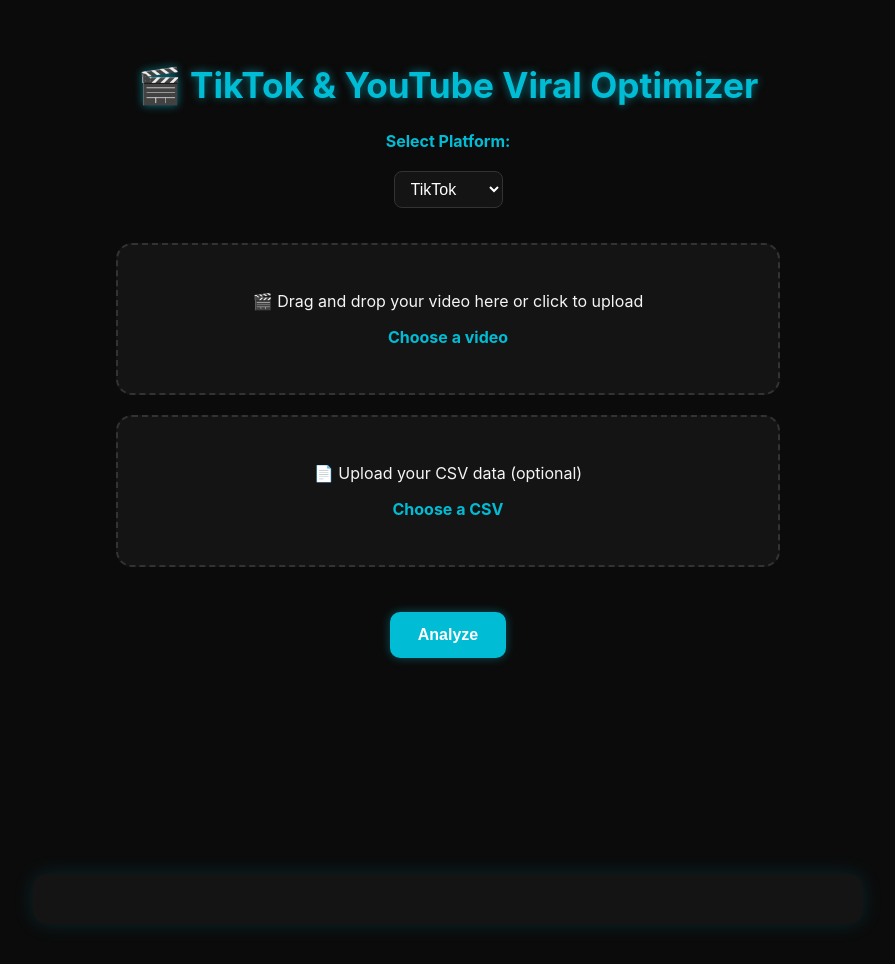
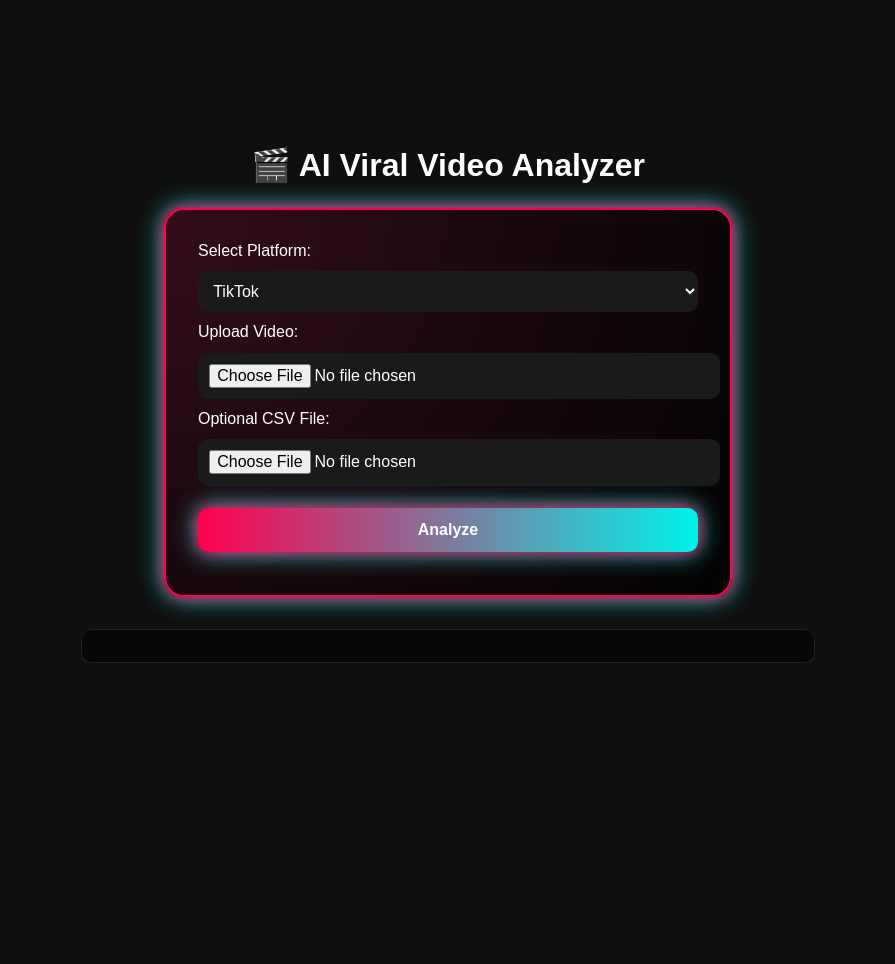
Before and after one commit to longlinemedia2025/tiktok-ai-analyzer, a Flask app: page / in a window 1280 px wide. Shown: the whole page, without its empty margins (192-1087 px from the left). After the commit the page ends 663 px from the top, so only its background shows below. Run offline with Flask 3, Linux system fonts and the light colour scheme.

Commit message:
Visual changes and deeper analysis with Ai

```diff
--- a/app.py
+++ b/app.py
@@ -14,6 +14,7 @@ app = Flask(__name__, template_folder="templates")
 CORS(app)
 client = OpenAI(api_key=os.getenv("OPENAI_API_KEY"))
 
+
 def analyze_video_features(video_path):
     """Extracts key video metrics like brightness, duration, and resolution."""
     clip = VideoFileClip(video_path)
@@ -29,21 +30,36 @@ def analyze_video_features(video_path):
         "brightness": round(brightness, 2),
     }
 
-def detect_niche_tone_keywords(video_name, csv_data=None):
-    """Uses AI to auto-detect niche, tone, and keywords."""
-    prompt = f"""
-    Analyze the following TikTok or YouTube video name and CSV (if provided)
-    to detect its niche, tone, and most relevant keywords.
 
-    Video: {video_name}
-    CSV sample data: {csv_data if csv_data else 'No CSV provided'}
+def extract_audio_features(video_path):
+    """Extracts average volume and audio presence using moviepy."""
+    try:
+        clip = VideoFileClip(video_path)
+        audio = clip.audio
+        if audio is None:
+            return {"audio_volume": 0, "has_audio": False}
+        samples = audio.to_soundarray(fps=22000)
+        volume = np.mean(np.abs(samples))
+        return {"audio_volume": round(float(volume), 4), "has_audio": True}
+    except Exception:
+        return {"audio_volume": 0, "has_audio": False}
 
-    Return a JSON with keys: niche, tone, keywords.
+
+def detect_niche_tone_keywords(video_name, csv_data=None, video_insights=None):
+    """Uses AI to detect niche, tone, and keywords with fallback logic."""
+    base_prompt = f"""
+    Analyze this TikTok or YouTube video to detect its niche, tone, and most relevant keywords.
+
+    Video Name: {video_name}
+    Video Insights: {video_insights if video_insights else 'No media insights available'}
+    CSV Sample Data: {csv_data if csv_data else 'No CSV provided'}
+
+    Return only JSON with keys: niche, tone, keywords.
     """
 
     response = client.responses.create(
         model="gpt-4.1-mini",
-        input=prompt
+        input=base_prompt
     )
 
     text = response.output[0].content[0].text
@@ -55,8 +71,9 @@ def detect_niche_tone_keywords(video_name, csv_data=None):
         "keywords": result.get("keywords", "None detected")
     }
 
+
 def generate_ai_analysis(platform, video_name, metrics, detected, csv_data=None):
-    """Generates the AI-enhanced viral analysis with your exact format."""
+    """Generates the AI-enhanced viral analysis in your exact format."""
     duration = metrics["duration"]
     resolution = metrics["resolution"]
     aspect_ratio = metrics["aspect_ratio"]
@@ -161,16 +178,26 @@ def analyze():
     if not video:
         return jsonify({"error": "No video uploaded."}), 400
 
+    # Save video temporarily
     with tempfile.NamedTemporaryFile(delete=False, suffix=".mp4") as tmp:
         video.save(tmp.name)
         metrics = analyze_video_features(tmp.name)
+        audio_features = extract_audio_features(tmp.name)
 
     csv_data = None
     if csv_file:
         df = pd.read_csv(csv_file)
         csv_data = df.head(5).to_dict()
 
-    detected = detect_niche_tone_keywords(video.filename, csv_data)
+    # First try AI media analysis
+    video_insights = None
+    try:
+        clip = VideoFileClip(tmp.name)
+        video_insights = f"Duration: {clip.duration}s, Avg Brightness: {metrics['brightness']}, Audio Volume: {audio_features['audio_volume']}, Has Audio: {audio_features['has_audio']}"
+    except Exception as e:
+        print("Media analysis failed, falling back:", e)
+
+    detected = detect_niche_tone_keywords(video.filename, csv_data, video_insights)
     result_text = generate_ai_analysis(platform, video.filename, metrics, detected, csv_data)
 
     return jsonify({"result": result_text})
--- a/templates/index.html
+++ b/templates/index.html
@@ -1,340 +1,206 @@
 <!DOCTYPE html>
 <html lang="en">
 <head>
-  <meta charset="UTF-8" />
-  <meta name="viewport" content="width=device-width, initial-scale=1.0" />
-  <title>TikTok & YouTube Viral Optimizer</title>
+  <meta charset="UTF-8">
+  <meta name="viewport" content="width=device-width, initial-scale=1.0">
+  <title>AI Viral Video Analyzer</title>
   <style>
+    :root {
+      --tiktok-pink: #ff0050;
+      --tiktok-cyan: #00f2ea;
+      --youtube-red: #ff0000;
+      --dark-bg: #0f0f0f;
+      --light-text: #ffffff;
+    }
+
     body {
-      font-family: "Inter", "Segoe UI", Tahoma, Geneva, Verdana, sans-serif;
-      background-color: #0b0b0b;
-      color: #f5f5f5;
-      text-align: center;
-      padding: 40px;
+      font-family: 'Poppins', sans-serif;
+      background-color: var(--dark-bg);
+      color: var(--light-text);
+      display: flex;
+      flex-direction: column;
+      align-items: center;
+      justify-content: center;
+      min-height: 100vh;
       margin: 0;
+      transition: background 0.5s ease;
     }
 
     h1 {
-      font-size: 2.2rem;
+      font-size: 2rem;
+      text-align: center;
       margin-bottom: 1.5rem;
-      color: #00bcd4;
-      text-shadow: 0 0 8px rgba(0, 188, 212, 0.6);
+      animation: fadeIn 1s ease-in-out;
     }
 
-    .upload-container {
-      border: 2px dashed #333;
-      border-radius: 16px;
-      padding: 30px;
-      margin: 20px auto;
-      width: 80%;
-      max-width: 600px;
-      background-color: #141414;
-      transition: all 0.3s ease-in-out;
+    form {
+      background: rgba(20, 20, 20, 0.8);
+      padding: 2rem;
+      border-radius: 20px;
+      width: 90%;
+      max-width: 500px;
+      box-shadow: 0 0 20px rgba(255, 255, 255, 0.05);
+      animation: fadeInUp 1s ease-in-out;
+      border: 2px solid transparent;
     }
 
-    .upload-container:hover {
-      border-color: #00bcd4;
-      background-color: #1c1c1c;
+    select, input[type="file"], button {
+      width: 100%;
+      margin: 0.7rem 0;
+      padding: 0.7rem;
+      border-radius: 10px;
+      border: none;
+      font-size: 1rem;
     }
 
-    input[type="file"] {
-      display: none;
-    }
-
-    label {
-      cursor: pointer;
-      color: #00bcd4;
-      font-weight: bold;
-      display: block;
-      margin-top: 10px;
-      transition: 0.3s;
-    }
-
-    label:hover {
-      color: #26d9ff;
+    select, input[type="file"] {
+      background-color: #1a1a1a;
+      color: white;
     }
 
     button {
-      background-color: #00bcd4;
+      background: linear-gradient(90deg, var(--tiktok-pink), var(--tiktok-cyan));
+      color: white;
+      cursor: pointer;
+      font-weight: 600;
+      transition: 0.3s;
       border: none;
-      color: #fff;
-      padding: 14px 28px;
       border-radius: 10px;
-      cursor: pointer;
-      font-size: 1rem;
-      transition: 0.3s;
-      margin-top: 25px;
-      font-weight: bold;
-      box-shadow: 0 0 10px rgba(0, 188, 212, 0.4);
+      padding: 0.8rem;
+    }
+
+    /* TikTok button glow animation */
+    @keyframes pulseGlowTikTokBtn {
+      0% { box-shadow: 0 0 10px var(--tiktok-pink), 0 0 20px var(--tiktok-cyan); }
+      50% { box-shadow: 0 0 25px var(--tiktok-pink), 0 0 35px var(--tiktok-cyan); }
+      100% { box-shadow: 0 0 10px var(--tiktok-pink), 0 0 20px var(--tiktok-cyan); }
+    }
+
+    /* YouTube button glow animation */
+    @keyframes pulseGlowYouTubeBtn {
+      0% { box-shadow: 0 0 10px var(--youtube-red), 0 0 20px white; }
+      50% { box-shadow: 0 0 25px var(--youtube-red), 0 0 35px white; }
+      100% { box-shadow: 0 0 10px var(--youtube-red), 0 0 20px white; }
+    }
+
+    .btn-tiktok {
+      background: linear-gradient(90deg, var(--tiktok-pink), var(--tiktok-cyan));
+      animation: pulseGlowTikTokBtn 2s infinite alternate;
+    }
+
+    .btn-youtube {
+      background: linear-gradient(90deg, var(--youtube-red), #ffffff);
+      animation: pulseGlowYouTubeBtn 2s infinite alternate;
     }
 
     button:hover {
-      background-color: #0097a7;
-      box-shadow: 0 0 15px rgba(0, 188, 212, 0.6);
+      transform: scale(1.05);
     }
 
-    select {
-      background-color: #141414;
-      color: #fff;
-      border: 1px solid #333;
-      border-radius: 8px;
-      padding: 8px 12px;
-      font-size: 1rem;
-      margin-bottom: 15px;
-      outline: none;
+    pre {
+      background: rgba(0, 0, 0, 0.6);
+      padding: 1rem;
+      border-radius: 10px;
+      white-space: pre-wrap;
+      word-wrap: break-word;
+      width: 90%;
+      max-width: 700px;
+      margin-top: 2rem;
+      animation: fadeIn 0.5s ease-in-out;
+      border: 1px solid rgba(255, 255, 255, 0.1);
     }
 
-    select:hover {
-      border-color: #00bcd4;
+    /* Card glow animations */
+    @keyframes pulseGlowTikTok {
+      0% { box-shadow: 0 0 10px var(--tiktok-pink), 0 0 20px var(--tiktok-cyan); }
+      50% { box-shadow: 0 0 25px var(--tiktok-pink), 0 0 35px var(--tiktok-cyan); }
+      100% { box-shadow: 0 0 10px var(--tiktok-pink), 0 0 20px var(--tiktok-cyan); }
     }
 
-    #results {
-      margin-top: 30px;
-      white-space: pre-wrap;
-      background-color: #141414;
-      border-radius: 14px;
-      padding: 25px;
-      width: 85%;
-      max-width: 780px;
-      margin-left: auto;
-      margin-right: auto;
-      text-align: left;
-      line-height: 1.7;
-      box-shadow: 0 0 20px rgba(0, 188, 212, 0.15);
+    @keyframes pulseGlowYouTube {
+      0% { box-shadow: 0 0 10px var(--youtube-red), 0 0 20px white; }
+      50% { box-shadow: 0 0 25px var(--youtube-red), 0 0 35px white; }
+      100% { box-shadow: 0 0 10px var(--youtube-red), 0 0 20px white; }
     }
 
-    .detected-section {
-      margin-top: 20px;
-      text-align: left;
-      width: 85%;
-      max-width: 750px;
-      margin-left: auto;
-      margin-right: auto;
-      background-color: #1a1a1a;
-      border-radius: 12px;
-      padding: 20px;
-      opacity: 0;
-      transition: opacity 0.8s ease-in-out;
-      box-shadow: 0 0 15px rgba(0, 188, 212, 0.15);
+    .tiktok-theme {
+      border: 2px solid var(--tiktok-pink);
+      animation: pulseGlowTikTok 2s infinite alternate;
+      background: radial-gradient(circle at top left, rgba(255,0,80,0.15), rgba(0,0,0,0.8));
     }
 
-    .detected-section.visible {
-      opacity: 1;
+    .youtube-theme {
+      border: 2px solid var(--youtube-red);
+      animation: pulseGlowYouTube 2s infinite alternate;
+      background: radial-gradient(circle at top left, rgba(255,0,0,0.15), rgba(0,0,0,0.8));
     }
 
-    .detected-section h3 {
-      color: #00bcd4;
-      margin-bottom: 10px;
+    @keyframes fadeIn {
+      from { opacity: 0; }
+      to { opacity: 1; }
     }
 
-    .detected-section p {
-      margin: 5px 0;
-    }
-
-    .loader {
-      display: none;
-      margin: 30px auto;
-      text-align: center;
-    }
-
-    .dots {
-      margin: 10px auto;
-    }
-
-    .dot {
-      height: 12px;
-      width: 12px;
-      margin: 0 4px;
-      background-color: #00bcd4;
-      border-radius: 50%;
-      display: inline-block;
-      animation: pulse 1.4s infinite ease-in-out both;
-    }
-
-    .dot:nth-child(1) {
-      animation-delay: -0.32s;
-    }
-
-    .dot:nth-child(2) {
-      animation-delay: -0.16s;
-    }
-
-    @keyframes pulse {
-      0%, 80%, 100% { transform: scale(0); }
-      40% { transform: scale(1); }
-    }
-
-    #loader-text {
-      color: #aaa;
-      font-style: italic;
-      margin-top: 10px;
-      font-size: 0.95rem;
-      min-height: 20px;
-    }
-
-    #reset-btn {
-      display: none;
-      margin-top: 25px;
-      background-color: #333;
-    }
-
-    #reset-btn:hover {
-      background-color: #444;
+    @keyframes fadeInUp {
+      from { opacity: 0; transform: translateY(20px); }
+      to { opacity: 1; transform: translateY(0); }
     }
   </style>
 </head>
 <body>
-  <h1>🎬 TikTok & YouTube Viral Optimizer</h1>
-
-  <div>
-    <label for="platform">Select Platform:</label><br />
-    <select id="platform">
-      <option value="TikTok">TikTok</option>
+  <h1>🎬 AI Viral Video Analyzer</h1>
+  <form id="analyzeForm" class="tiktok-theme">
+    <label for="platform">Select Platform:</label>
+    <select name="platform" id="platform" required>
+      <option value="TikTok" selected>TikTok</option>
       <option value="YouTube">YouTube</option>
     </select>
-  </div>
 
-  <div class="upload-container" id="video-dropzone">
-    <p>🎬 Drag and drop your video here or click to upload</p>
-    <input type="file" id="video" accept="video/*" />
-    <label for="video">Choose a video</label>
-    <p id="video-filename"></p>
-  </div>
+    <label for="video">Upload Video:</label>
+    <input type="file" name="video" accept="video/*" required>
 
-  <div class="upload-container" id="csv-dropzone">
-    <p>📄 Upload your CSV data (optional)</p>
-    <input type="file" id="csv" accept=".csv" />
-    <label for="csv">Choose a CSV</label>
-    <p id="csv-filename"></p>
-  </div>
+    <label for="csv">Optional CSV File:</label>
+    <input type="file" name="csv" accept=".csv">
 
-  <button id="analyze-btn">Analyze</button>
+    <button type="submit" id="analyzeBtn" class="btn-tiktok">Analyze</button>
+  </form>
 
-  <div class="loader" id="loader">
-    <div class="dots">
-      <div class="dot"></div><div class="dot"></div><div class="dot"></div>
-    </div>
-    <p id="loader-text">Initializing AI analysis...</p>
-  </div>
-
-  <div id="detected" class="detected-section">
-    <h3>🤖 Auto-Detected Video Attributes</h3>
-    <p><strong>Niche:</strong> <span id="niche"></span></p>
-    <p><strong>Tone:</strong> <span id="tone"></span></p>
-    <p><strong>Keywords:</strong> <span id="keywords"></span></p>
-  </div>
-
-  <div id="results"></div>
-  <button id="reset-btn">🔄 New Analysis</button>
+  <pre id="result"></pre>
 
   <script>
-    const videoInput = document.getElementById("video");
-    const csvInput = document.getElementById("csv");
-    const videoFilename = document.getElementById("video-filename");
-    const csvFilename = document.getElementById("csv-filename");
-    const analyzeBtn = document.getElementById("analyze-btn");
-    const resetBtn = document.getElementById("reset-btn");
-    const resultsDiv = document.getElementById("results");
-    const detectedDiv = document.getElementById("detected");
-    const nicheEl = document.getElementById("niche");
-    const toneEl = document.getElementById("tone");
-    const keywordsEl = document.getElementById("keywords");
+    const form = document.getElementById("analyzeForm");
+    const result = document.getElementById("result");
     const platformSelect = document.getElementById("platform");
-    const loader = document.getElementById("loader");
-    const loaderText = document.getElementById("loader-text");
+    const analyzeBtn = document.getElementById("analyzeBtn");
 
-    let loaderInterval;
+    // Theme toggle logic
+    platformSelect.addEventListener("change", () => {
+      const platform = platformSelect.value;
+      form.classList.remove("tiktok-theme", "youtube-theme");
+      analyzeBtn.classList.remove("btn-tiktok", "btn-youtube");
 
-    function resetAll() {
-      resultsDiv.textContent = "";
-      videoFilename.textContent = "";
-      csvFilename.textContent = "";
-      detectedDiv.classList.remove("visible");
-      detectedDiv.style.display = "none";
-      loader.style.display = "none";
-      analyzeBtn.style.display = "inline-block";
-      resetBtn.style.display = "none";
-      videoInput.value = "";
-      csvInput.value = "";
-    }
-
-    videoInput.addEventListener("change", () => {
-      if (videoInput.files.length > 0)
-        videoFilename.textContent = `Uploaded: ${videoInput.files[0].name}`;
-    });
-
-    csvInput.addEventListener("change", () => {
-      if (csvInput.files.length > 0)
-        csvFilename.textContent = `Uploaded: ${csvInput.files[0].name}`;
-    });
-
-    analyzeBtn.addEventListener("click", async () => {
-      const videoFile = videoInput.files[0];
-      const csvFile = csvInput.files[0];
-      const platform = platformSelect.value;
-
-      if (!videoFile) return alert("Please upload a video file first.");
-
-      resultsDiv.textContent = `🎥 Running ${platform} Viral Optimizer...\n\n🤖 Generating AI-powered analysis...`;
-      detectedDiv.classList.remove("visible");
-      loader.style.display = "block";
-
-      const messages = [
-        "🔍 Extracting video metadata...",
-        "🎨 Detecting tone and visuals...",
-        "🧠 Analyzing engagement potential...",
-        "📊 Comparing with viral examples...",
-        "💡 Generating captions, tags & insights..."
-      ];
-
-      let i = 0;
-      loaderInterval = setInterval(() => {
-        loaderText.textContent = messages[i % messages.length];
-        i++;
-      }, 2000);
-
-      const formData = new FormData();
-      formData.append("video", videoFile);
-      formData.append("platform", platform);
-      if (csvFile) formData.append("csv", csvFile);
-
-      try {
-        const response = await fetch("/analyze", { method: "POST", body: formData });
-        const data = await response.json();
-        clearInterval(loaderInterval);
-        loader.style.display = "none";
-
-        if (data.error) {
-          resultsDiv.textContent = "❌ Error: " + data.error;
-        } else {
-          const resultText = data.result;
-          const nicheMatch = resultText.match(/Niche:\s*\*\*(.+?)\*\*/);
-          const toneMatch = resultText.match(/Tone:\s*(.+)/);
-          const keywordsMatch = resultText.match(/Keywords?:\s*(.+)/);
-
-          if (nicheMatch || toneMatch || keywordsMatch) {
-            detectedDiv.style.display = "block";
-            setTimeout(() => detectedDiv.classList.add("visible"), 100);
-            nicheEl.textContent = nicheMatch ? nicheMatch[1].trim() : "N/A";
-            toneEl.textContent = toneMatch ? toneMatch[1].trim() : "N/A";
-            keywordsEl.textContent = keywordsMatch ? keywordsMatch[1].trim() : "N/A";
-          }
-
-          setTimeout(() => {
-            resultsDiv.textContent = resultText;
-            analyzeBtn.style.display = "none";
-            resetBtn.style.display = "inline-block";
-          }, 1000);
-        }
-      } catch (err) {
-        clearInterval(loaderInterval);
-        loader.style.display = "none";
-        resultsDiv.textContent = "❌ Error processing your request.";
-        console.error(err);
+      if (platform === "TikTok") {
+        form.classList.add("tiktok-theme");
+        analyzeBtn.classList.add("btn-tiktok");
+      } else {
+        form.classList.add("youtube-theme");
+        analyzeBtn.classList.add("btn-youtube");
       }
     });
 
-    resetBtn.addEventListener("click", resetAll);
+    // Handle form submission
+    form.addEventListener("submit", async (e) => {
+      e.preventDefault();
+      const formData = new FormData(form);
+      result.textContent = "🎥 Analyzing your video with AI... please wait ⏳";
+
+      const response = await fetch("/analyze", {
+        method: "POST",
+        body: formData
+      });
+
+      const data = await response.json();
+      result.textContent = data.result || data.error;
+    });
   </script>
 </body>
 </html>
```
